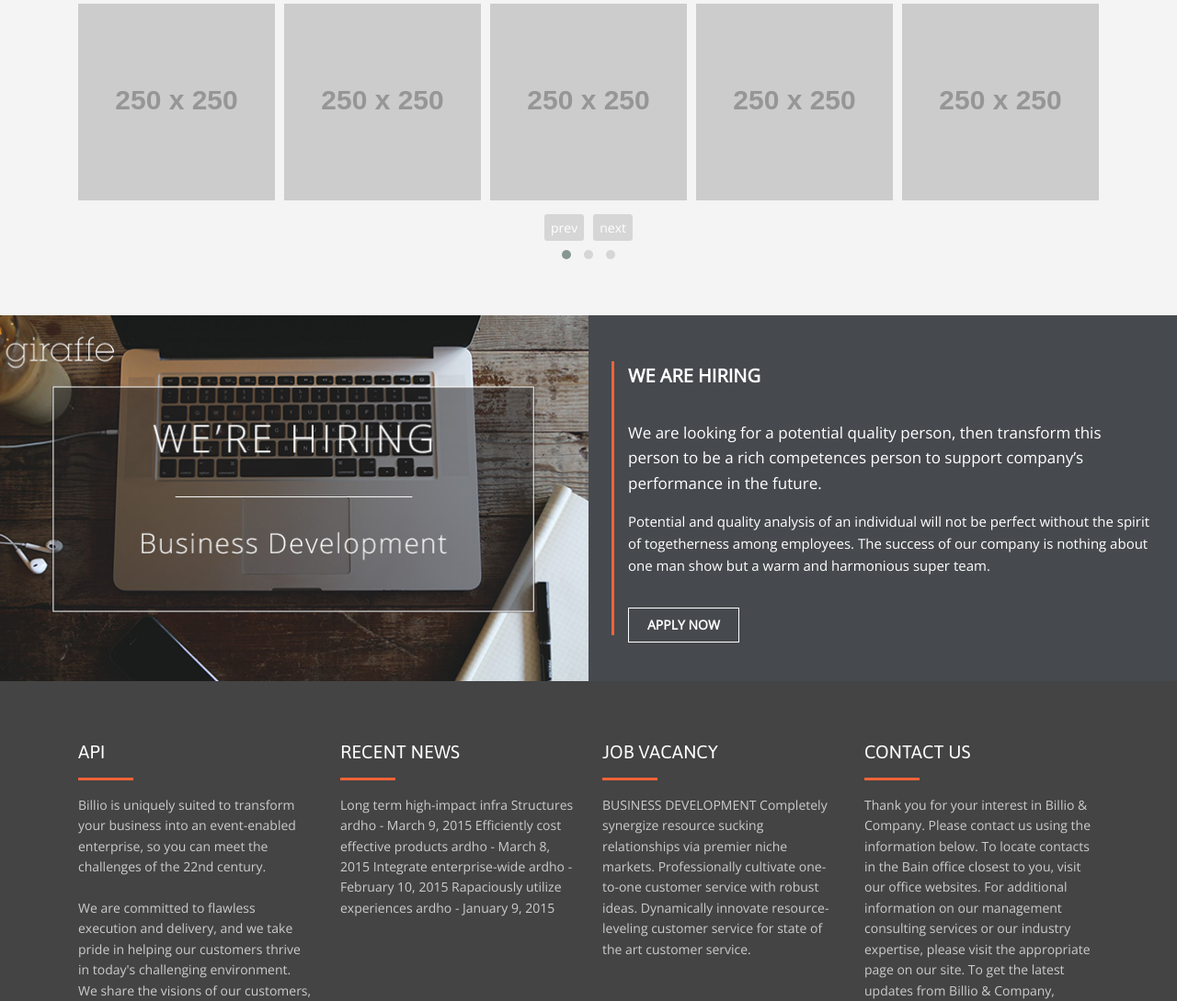
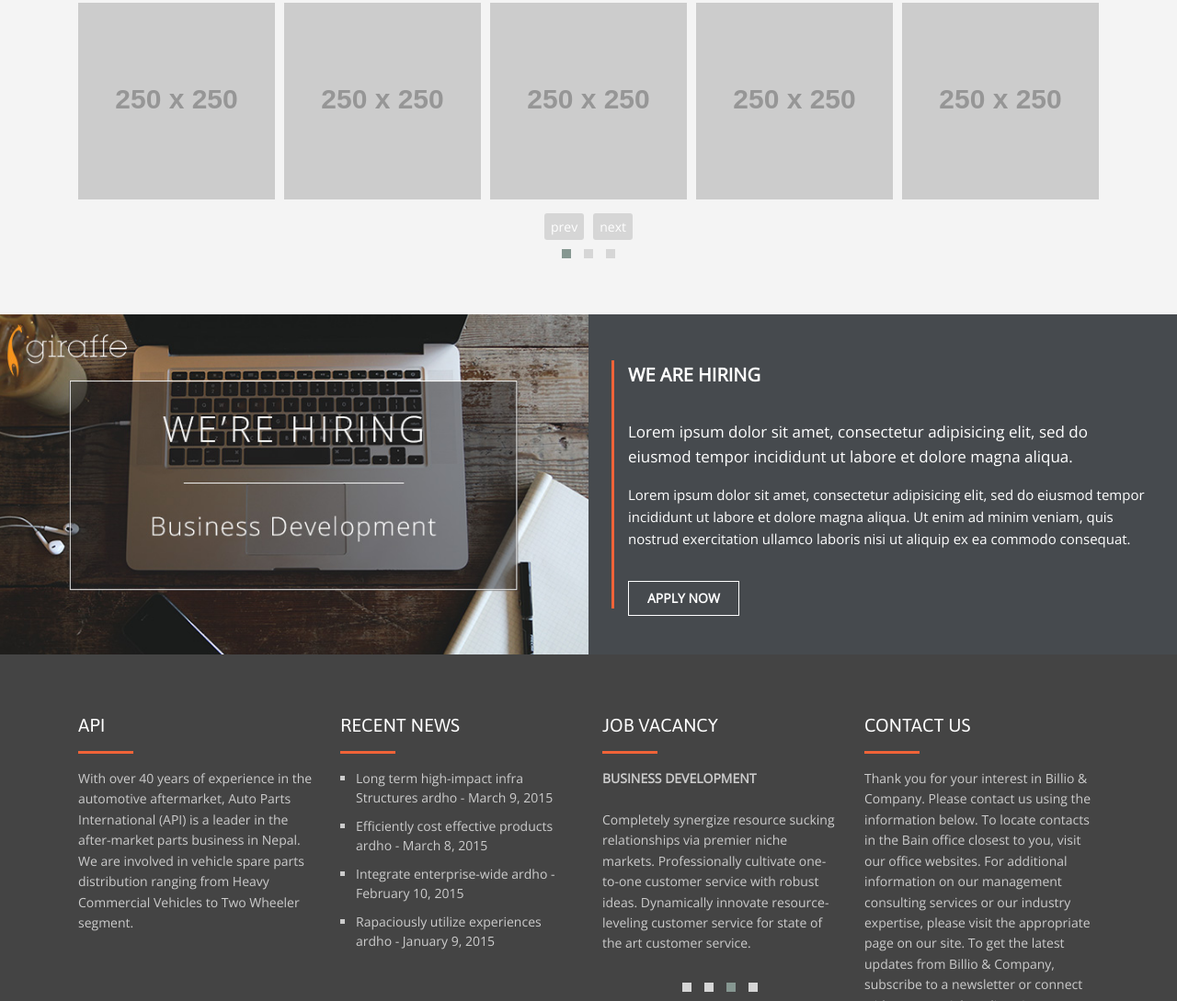
Before and after one commit to kritish-dhaubanjar/API, a plain HTML site: page index.html in a window 1280 px wide. Shown: the part 1711-2800 px from the top of the page at 92% size. Drawn offline with nearby package versions, Linux system fonts and the light colour scheme; placeholder pictures from the web are drawn by us.

Commit message:
#representation-carousel and #job-carousel fixed and created, owl-carousel.default.min.css border-radius:0px and CSS organized

```diff
--- a/css/style.css
+++ b/css/style.css
@@ -12,9 +12,10 @@ hr{
 	width: 60px;
 	border-top: 3px #f16338 solid;
 }
+/*Top Bar*/
 .topbar-text{
 	position: absolute;
-	z-index: 1;
+	z-index: 3;
 	background-color: rgba(255,255,255,0.25) !important;
 	font-family: 'Asap', sans-serif;
 	width: 100%;
@@ -26,15 +27,17 @@ hr{
 /************************/
 #slider{
 	position:absolute;
-	z-index: -1;
+	z-index: 1;
 }
-/**********NAVBAR*********/
+/*NAVBAR*/
+#navigation{
+	z-index: 3;
+}
 .nav-normal{
 	position: absolute;
 	top: 44px;
 	width: 100%;
 	background-color: rgba(0,0,0,0.4) !important;*/
-	/*background-color: rgba(0,0,0,0) !important;*/
 }
 .nav-scroll{
 	position: fixed;
@@ -54,9 +57,11 @@ hr{
 	transition: 0.1s;
 	color: #f16338;
 }
+/*Drop Down Menu*/
 .dropdown-menu{
 	background-color: rgba(0,0,0,0.5) !important;
 }
+/*Nav items Center*/
 @media screen and (max-width: 991px){
 	.navbar-nav li{
 		text-align: center;
@@ -76,6 +81,7 @@ hr{
 		padding-top:62%;
 	}
 }
+/*Z-index absolute position*/
 .content{
 	position: relative;
 	z-index: -1;
@@ -86,11 +92,13 @@ hr{
 	z-index: 1;
 	background-color: #f4f4f4;
 }
+/************************/
 .display-6{
 	font-size:1.25rem;
 	font-weight:250;
 	line-height:1.2
 }
+/*Vision, Mission, Philosophy*/
 .headline-1{
 	text-align: right;
 	padding: 50px 10px 0px 0px;
@@ -123,7 +131,7 @@ hr{
 		padding: 25px 25px 50px 25px;
 	}
 }
-
+/*Parallax*/
 .parallax{
 	padding: 10px;
 	background-image: url(../images/paper-mill-industry-135x.jpg);
@@ -143,28 +151,6 @@ hr{
 	padding: 10px 10px 0 10px;
 	border: #fff solid 1px;
 	background-color: rgba(0,0,0,0.6);
-}
-.footer{
-	background-color: #444444;
-	padding-top: 50px;
-	padding-bottom: 50px;
-}
-.footer p{
-	color: #ccc;
-	font-size: 14px;
-}
-.footer h4{
-	color: #fff;
-	font-family: 'Asap', sans-serif;
-}
-.end{
-	background-color: #333333;
-	padding-top: 15px;
-	padding-bottom: 15px;
-}
-.footer-block{
-	padding-top:15px;
-	padding-bottom: 40px;
 }
 /*Hire*/
 .custom-lead{
@@ -212,5 +198,38 @@ hr{
 	text-align: right;
 }
 #mini-item{
+	padding-left: 0px;
 	margin-bottom: 20px;
 }
+/*Footer*/
+.footer{
+	background-color: #444444;
+	padding-top: 50px;
+	padding-bottom: 50px;
+}
+.footer p{
+	color: #ccc;
+	font-size: 14px;
+}
+.footer ul{
+	padding-left: 17px;
+	list-style-type: square;
+	color: #ccc;
+	font-size: 14px;
+}
+.footer li{
+	padding-bottom: 10px;
+}
+.footer h4{
+	color: #fff;
+	font-family: 'Asap', sans-serif;
+}
+.end{
+	background-color: #333333;
+	padding-top: 15px;
+	padding-bottom: 15px;
+}
+.footer-block{
+	padding-top:15px;
+	padding-bottom: 40px;
+}
--- a/index.html
+++ b/index.html
@@ -24,9 +24,11 @@
   <body>
 
 <div>
+  <!-- Topbar Text -->
   <nav class="navbar topbar-text">
-    <a class="navbar-brand" href="#"><strong>WE HELP THE WORLD GROWING SINCE 1938</strong></a>
+    <a class="navbar-brand" href="#"><strong>TOGETHER WE CAN ACHIEVE</strong></a>
   </nav>
+  <!-- Navbar -->
   <nav id="navigation" class="navbar navbar-expand-lg navbar-custom nav-normal">
     <a class="navbar-brand" href="#">API</a>
     <button class="navbar-toggler" type="button" data-toggle="collapse" data-target="#navbarNavDropdown" aria-controls="navbarNavDropdown" aria-expanded="false" aria-label="Toggle navigation" style="float: right;">
@@ -82,21 +84,23 @@
       <div class="ws_shadow"></div>
     </div>
   </div>
+  <!-- Start Change -->
   <div id="startchange"></div>
   </div>
 
+  <!--  Mini Details -->
   <div class="content mini-details">
     <div class="m-container">
       <div class="m-row">
-      <div id="mini-item" class="col m4 l4">
+        <div id="mini-item" class="col m4 l4 s12">
           <div class="mini-icon col s5">
             <i class="fa fa-fax" aria-hidden="true" style="font-size: 45px;"></i>
           </div>
           <div class="col s7">
-          We’re on call<br>1-700-(568-852)
+            We’re on call<br>+977-1 5165160
           </div>
         </div>
-      <div id="mini-item" class="col m4 l4">
+        <div id="mini-item" class="col m4 l4 s12">
           <div class="mini-icon col s5">
             <i class="fa fa-clock-o" aria-hidden="true" style="font-size: 45px;"></i>
           </div>
@@ -104,12 +108,12 @@
             Operating Hours<br>Mon-Fri 8AM-8PM
           </div>
         </div>
-      <div class="col m4 l4">
+        <div class="col m4 l4 s12">
           <div class="mini-icon col s5">
             <i class="fa fa-envelope-o" aria-hidden="true" style="font-size: 45px;"></i>
           </div>
           <div class="col s7">
-          Write To Us<br>info@billiobiz.com
+            Write To Us<br>info@api.com
           </div>
         </div>
       </div>
@@ -125,7 +129,7 @@
       <div class="headline-2 col-md-8">
           <div class="for-border">
           <h5><strong>BE THE REFERENCE FOR DEVELOPING AND UNLOCKING BRAND POTENTIAL IN THE WORLD</strong></h5><br>
-          <p>For us, success is more than mere statistics. It is steered by our passion for excellence. Through each of our companies, we set out to define the region’s industry practices and create market benchmarks of international standards. We believe in long term business relationships that are based on mutual goals, ethical business practices and the single minded pursuit of delivering the extraordinary.</p>
+          <p>Lorem ipsum dolor sit amet, consectetur adipisicing elit, sed do eiusmod tempor incididunt ut labore et dolore magna aliqua. Ut enim ad minim veniam, quis nostrud exercitation ullamco laboris nisi ut aliquip ex ea commodo consequat. Duis aute irure dolor in reprehenderit in voluptate velit esse cillum dolore eu fugiat nulla pariatur.</p>
         </div>
       </div>
     </div>
@@ -137,17 +141,17 @@
     <div class="row">
       <div class="parallax-content p-c1 col-md">
         <h5>VISION</h5>
-        <p>To make passion our currency, relationships our bottom line and trust our trademark. Idque Caesaris facere voluntate liceret: sese habere. Phasellus laoreet lorem vel dolor tempus vehicula. Curabitur blandit tempus ardua ridiculus sed magna. Quae vero auctorem tractata ab fiducia dicuntur. Cras mattis iudicium purus sit amet fermentum.</p>
+        <p>Lorem ipsum dolor sit amet, consectetur adipisicing elit, sed do eiusmod tempor incididunt ut labore et dolore magna aliqua. Ut enim ad minim veniam, quis nostrud exercitation ullamco laboris nisi ut aliquip ex ea commodo consequat. Duis aute irure dolor in reprehenderit in voluptate velit esse cillum dolore eu fugiat nulla pariatur.</p>
       </div>
       <div class="parallax-content p-c2 col-md">
         <h5>MISSION</h5>
-        <p>To make passion our currency, relationships our bottom line and trust our trademark. Idque Caesaris facere voluntate liceret: sese habere. Phasellus laoreet lorem vel dolor tempus vehicula. Curabitur blandit tempus ardua ridiculus sed magna. Quae vero auctorem tractata ab fiducia dicuntur. Cras mattis iudicium purus sit amet fermentum.</p>
+        <p>Lorem ipsum dolor sit amet, consectetur adipisicing elit, sed do eiusmod tempor incididunt ut labore et dolore magna aliqua. Ut enim ad minim veniam, quis nostrud exercitation ullamco laboris nisi ut aliquip ex ea commodo consequat. Duis aute irure dolor in reprehenderit in voluptate velit esse cillum dolore eu fugiat nulla pariatur.</p>
       </div>
     </div>
     <div class="row">
       <div class="parallax-content col-md-12" style="margin-bottom: 50px;"">
       <h5>PHILOSOPHY</h5>
-      <p>For us, success is more than mere statistics. It is steered by our passion for excellence. Through each of our companies, we set out to define the region’s industry practices and create market benchmarks of international standards. We believe in long term business relationships that are based on mutual goals, ethical business practices and the single minded pursuit of delivering the extraordinary. Efficiently unleash cross-media information without cross-media value. Quickly maximize timely deliverables for real-time schemas. Dramatically maintain clicks-and-mortar solutions without functional solutions.</p>
+      <p>Lorem ipsum dolor sit amet, consectetur adipisicing elit, sed do eiusmod tempor incididunt ut labore et dolore magna aliqua. Ut enim ad minim veniam, quis nostrud exercitation ullamco laboris nisi ut aliquip ex ea commodo consequat. Duis aute irure dolor in reprehenderit in voluptate velit esse cillum dolore eu fugiat nulla pariatur.Lorem ipsum dolor sit amet, consectetur adipisicing elit, sed do eiusmod tempor incididunt ut labore et dolore magna aliqua. Ut enim ad minim veniam, quis nostrud exercitation ullamco laboris nisi ut aliquip ex ea commodo consequat. Duis aute irure dolor in reprehenderit in voluptate velit esse cillum dolore eu fugiat nulla pariatur.</p>
       </div>
     </div>
   </div>
@@ -157,7 +161,7 @@
   <div class="owl_carousel container">
     <h3>REPRESENTATION</h3>
     <hr>
-    <div class="owl-carousel owl-theme">
+    <div id="representation-carousel" class="owl-carousel owl-theme">
       <div><img src="images/shell_logo.png"></div>
       <div><img src="images/dunlop_logo.jpg"></div>
       <div><img src="http://via.placeholder.com/250X250"></div>
@@ -183,8 +187,9 @@
       <div class="headline-2 col-md-6">
           <div class="for-border">
           <h5><strong>WE ARE HIRING</strong></h5><br>
-          <p class="custom-lead">We are looking for a potential quality person, then transform this person to be a rich competences person to support company’s performance in the future.</p>
-          <p>Potential and quality analysis of an individual will not be perfect without the spirit of togetherness among employees. The success of our company is nothing about one man show but a warm and harmonious super team.</p>
+          <p class="custom-lead">Lorem ipsum dolor sit amet, consectetur adipisicing elit, sed do eiusmod
+          tempor incididunt ut labore et dolore magna aliqua.</p>
+          <p>Lorem ipsum dolor sit amet, consectetur adipisicing elit, sed do eiusmod tempor incididunt ut labore et dolore magna aliqua. Ut enim ad minim veniam, quis nostrud exercitation ullamco laboris nisi ut aliquip ex ea commodo consequat.</p>
           <br>
           <a href="#"><strong>APPLY NOW</strong></a>
         </div>
@@ -193,32 +198,47 @@
   </div>
 </div>
 
-<div class="content footer">
+<div class="z-content footer">
   <div class="container">
     <div class="row">
       <div class="footer-block col-md-3">
         <h4 class="display-6">API</h4>
         <hr>
-        <p>Billio is uniquely suited to transform your business into an event-enabled enterprise, so you can meet the challenges of the 22nd century.<br><br>
-        We are committed to flawless execution and delivery, and we take pride in helping our customers thrive in today's challenging environment. We share the visions of our customers, and our commitment to building.</p>
+        <p>With over 40 years of experience in the automotive aftermarket, Auto Parts International (API) is a leader in the after-market parts business in Nepal. We are involved in vehicle spare parts distribution ranging from Heavy Commercial Vehicles to Two Wheeler segment.</p>
       </div>
       <div class="footer-block col-md-3">
         <h4 class="display-6">RECENT NEWS</h4>
         <hr>
-        <p>Long term high-impact infra Structures
-        ardho - March 9, 2015
-        Efficiently cost effective products
-        ardho - March 8, 2015
-        Integrate enterprise-wide
-        ardho - February 10, 2015
-        Rapaciously utilize experiences
-        ardho - January 9, 2015</p>
+          <ul>
+            <li>Long term high-impact infra Structures ardho - March 9, 2015</li>
+            <li>Efficiently cost effective products ardho - March 8, 2015</li>
+            <li>Integrate enterprise-wide ardho - February 10, 2015</li>
+            <li>Rapaciously utilize experiences ardho - January 9, 2015</li>
+          </ul>
       </div>
       <div class="footer-block col-md-3">
         <h4 class="display-6">JOB VACANCY</h4>
         <hr>
-        <p>BUSINESS DEVELOPMENT
+          <div id="job-carousel" class="owl-carousel owl-theme">
+            <div>
+              <p><strong>BUSINESS DEVELOPMENT</strong><br><br>
               Completely synergize resource sucking relationships via premier niche markets. Professionally cultivate one-to-one customer service with robust ideas. Dynamically innovate resource-leveling customer service for state of the art customer service.</p>
+            </div>
+            <div>
+              <p><strong>BUSINESS DEVELOPMENT</strong><br><br>
+              Completely synergize resource sucking relationships via premier niche markets. Professionally cultivate one-to-one customer service with robust ideas. Dynamically innovate resource-leveling customer service for state of the art customer service.</p>
+            </div>
+            <div>
+              <p><strong>BUSINESS DEVELOPMENT</strong><br><br>
+              Completely synergize resource sucking relationships via premier niche markets. Professionally cultivate one-to-one customer service with robust ideas. Dynamically innovate resource-leveling customer service for state of the art customer service.</p>
+            </div>
+            <div>
+              <p><strong>BUSINESS DEVELOPMENT</strong><br><br>
+              Completely synergize resource sucking relationships via premier niche markets. Professionally cultivate one-to-one customer service with robust ideas. Dynamically innovate resource-leveling customer service for state of the art customer service.</p>
+            </div>
+          </div>
+<!--         <p>BUSINESS DEVELOPMENT<br><br>
+        Completely synergize resource sucking relationships via premier niche markets. Professionally cultivate one-to-one customer service with robust ideas. Dynamically innovate resource-leveling customer service for state of the art customer service.</p> -->
       </div>
       <div class="footer-block col-md-3">
         <h4 class="display-6">CONTACT US</h4>
--- a/owlcarousel/init.js
+++ b/owlcarousel/init.js
@@ -1,5 +1,6 @@
 $(document).ready(function(){
-$('.owl-carousel').owlCarousel({
+
+$('#representation-carousel').owlCarousel({
     loop:true,
     margin:10,
     autoplay: true,
@@ -16,6 +17,11 @@ $('.owl-carousel').owlCarousel({
             nav:true,
             dots:false
         },
+        568:{
+            items:3,
+            nav:true,
+            dots:false
+        },
         600:{
             items:3,
             nav:false,
@@ -28,9 +34,38 @@ $('.owl-carousel').owlCarousel({
             dots:true
         }
     }
-})
 });
 
-// $(document).ready(function(){
-//   $(".owl-carousel").owlCarousel();
-// });
+$('#job-carousel').owlCarousel({
+    loop:true,
+    margin:10,
+    autoplay: true,
+    autoplayTimeout: 2500,
+    responsiveClass:true,
+    nav:false,
+    responsive:{
+        0:{
+            items:1,
+            dots:false
+        },
+        320:{
+            items:1,
+            dots:false
+        },
+        568:{
+            items:1,
+            dots:false
+        },
+        600:{
+            items:1,
+            dots:true
+        },
+        1000:{
+            items:1,
+            loop:true,
+            dots:true
+        }
+    }
+});
+
+});
--- a/owlcarousel/owl.theme.default.min.css
+++ b/owlcarousel/owl.theme.default.min.css
@@ -3,4 +3,4 @@
  * Copyright 2013-2017 David Deutsch
  * Licensed under  ()
  */
-.owl-theme .owl-dots,.owl-theme .owl-nav{text-align:center;-webkit-tap-highlight-color:transparent}.owl-theme .owl-nav{margin-top:10px}.owl-theme .owl-nav [class*=owl-]{color:#FFF;font-size:14px;margin:5px;padding:4px 7px;background:#D6D6D6;display:inline-block;cursor:pointer;border-radius:3px}.owl-theme .owl-nav [class*=owl-]:hover{background:#869791;color:#FFF;text-decoration:none}.owl-theme .owl-nav .disabled{opacity:.5;cursor:default}.owl-theme .owl-nav.disabled+.owl-dots{margin-top:10px}.owl-theme .owl-dots .owl-dot{display:inline-block;zoom:1}.owl-theme .owl-dots .owl-dot span{width:10px;height:10px;margin:5px 7px;background:#D6D6D6;display:block;-webkit-backface-visibility:visible;transition:opacity .2s ease;border-radius:30px}.owl-theme .owl-dots .owl-dot.active span,.owl-theme .owl-dots .owl-dot:hover span{background:#869791}
+.owl-theme .owl-dots,.owl-theme .owl-nav{text-align:center;-webkit-tap-highlight-color:transparent}.owl-theme .owl-nav{margin-top:10px}.owl-theme .owl-nav [class*=owl-]{color:#FFF;font-size:14px;margin:5px;padding:4px 7px;background:#D6D6D6;display:inline-block;cursor:pointer;border-radius:3px}.owl-theme .owl-nav [class*=owl-]:hover{background:#869791;color:#FFF;text-decoration:none}.owl-theme .owl-nav .disabled{opacity:.5;cursor:default}.owl-theme .owl-nav.disabled+.owl-dots{margin-top:10px}.owl-theme .owl-dots .owl-dot{display:inline-block;zoom:1}.owl-theme .owl-dots .owl-dot span{width:10px;height:10px;margin:5px 7px;background:#D6D6D6;display:block;-webkit-backface-visibility:visible;transition:opacity .2s ease;border-radius:0px}.owl-theme .owl-dots .owl-dot.active span,.owl-theme .owl-dots .owl-dot:hover span{background:#869791}
```
Lines whose indentation alone changed are shown as unchanged.
